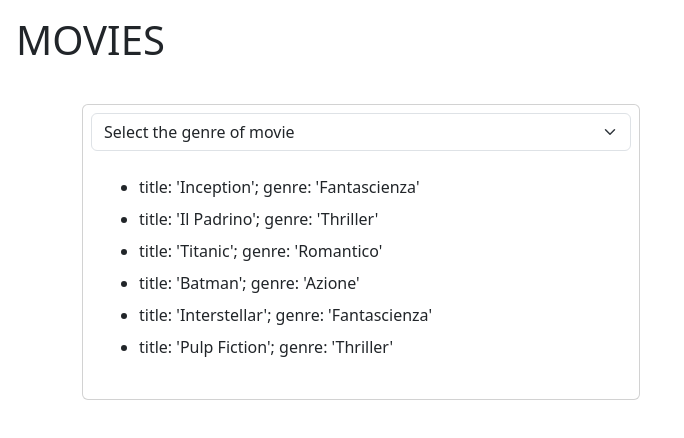
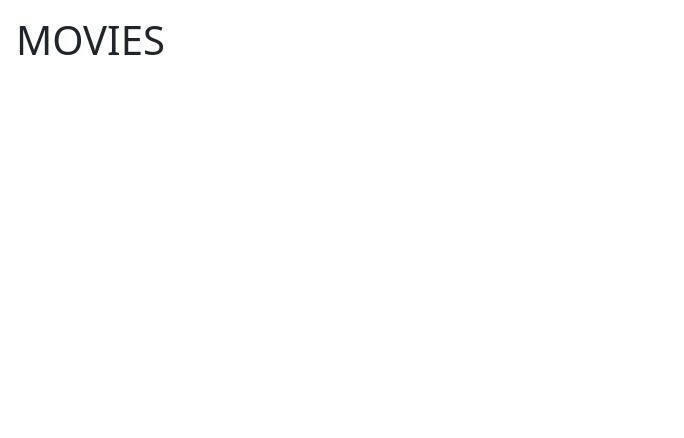
Before and after one commit to maksbernatskyy/react-movie-filter, a React (Vite) app: page / in a window 1280 px wide. Shown: the top 438 px of the page, without its empty margins (0-684 px from the left). Built offline with nearby package versions, Linux system fonts and the light colour scheme.

Commit message:
clear the code

```diff
--- a/src/components/Main.jsx
+++ b/src/components/Main.jsx
@@ -8,63 +8,7 @@ export default function Main() {
     {/* Array of movies */}
     <movies />
 
-    {/* State movie */}
-    const [movie, setMovie] = useState(movies)
 
-    {/* State genre */}
-    const [genreSelect, setGenreSelect] = useState(0)
 
-    {/* UseEffect */}
-    useEffect( () => {
-        if (genreSelect === 0) {
-            setMovie(movie)
 
-        } else {
-            const movieFilter = movies.filter((thisMovie) => movie.genre === genreSelect)
-            setGenreSelect(movieFilter)
-        }
-    }, [genreSelect] )
-
-    return (
-        <>
-        <main className="py-3">
-            <div className="container text-center">
-
-                {/* Card */}
-                <div className="card p-2 w-50">
-
-                    {/* Card Top */}
-                    <div className="card-top">
-                        <form>
-                            <select
-                                className="form-select"
-                                value={genreSelect}
-                                onChange={(e) => setGenreSelect(e.target.value)}
-                            >
-                                <option defaultValue={0}>Select the genre of movie</option>
-                                <option value="1">Fantascienza</option>
-                                <option value="2">Thriller</option>
-                                <option value="3">Romantico</option>
-                                <option value="4">Azione</option>
-                            </select>
-                        </form>
-                    </div>
-
-                    {/* Card Body */}
-                    <div className="card-body text-start">
-                        <ul>
-                            {
-                                movies.map((thisMovie, i) => (
-                                    <li key={i} className="my-2">
-                                        title: '{thisMovie.title}'; genre: '{thisMovie.genre}'
-                                    </li>
-                                ))
-                            }
-                        </ul>
-                    </div>
-                </div>
-            </div>
-        </main>
-        </>
-    )
 }
```
